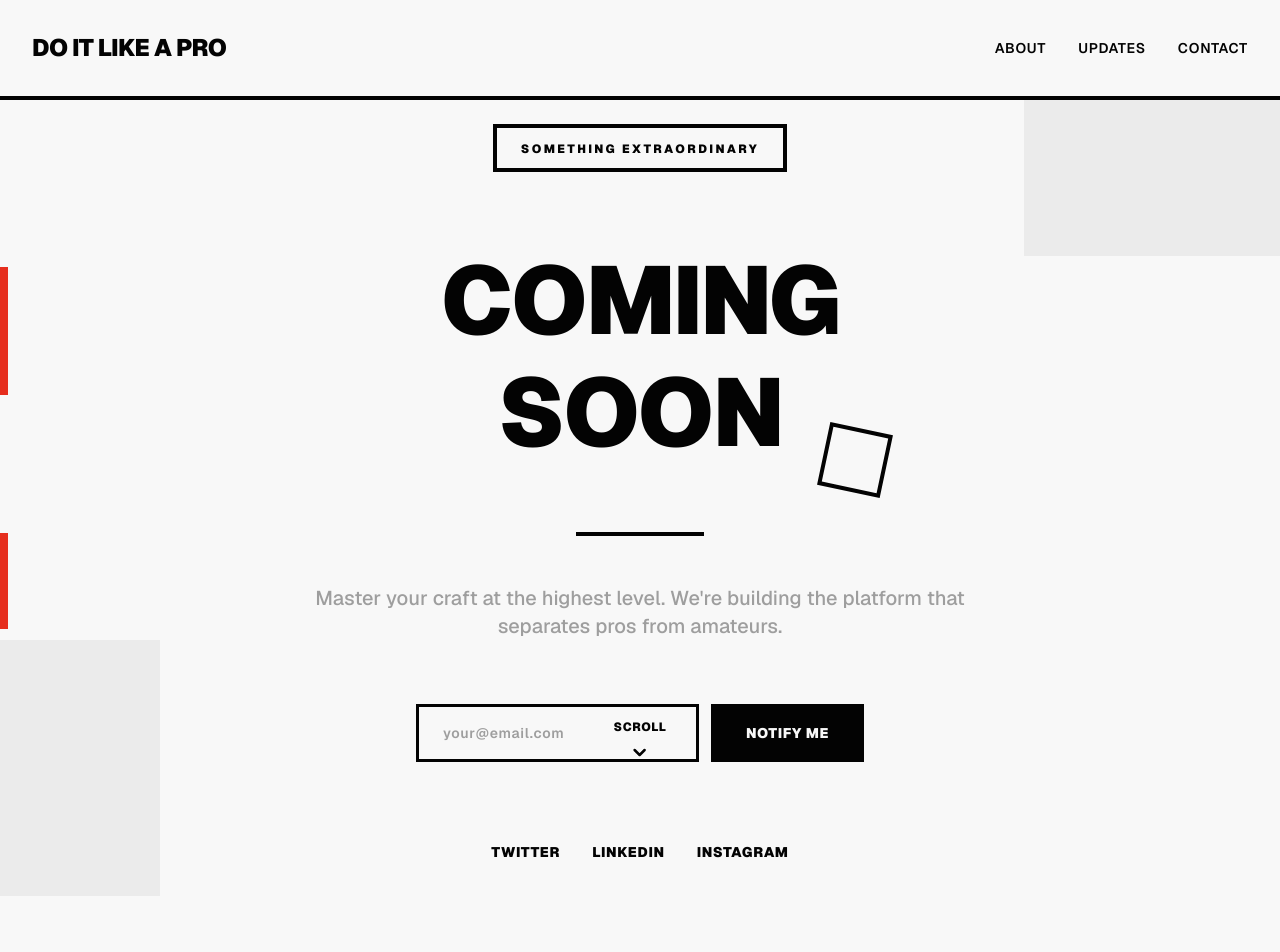
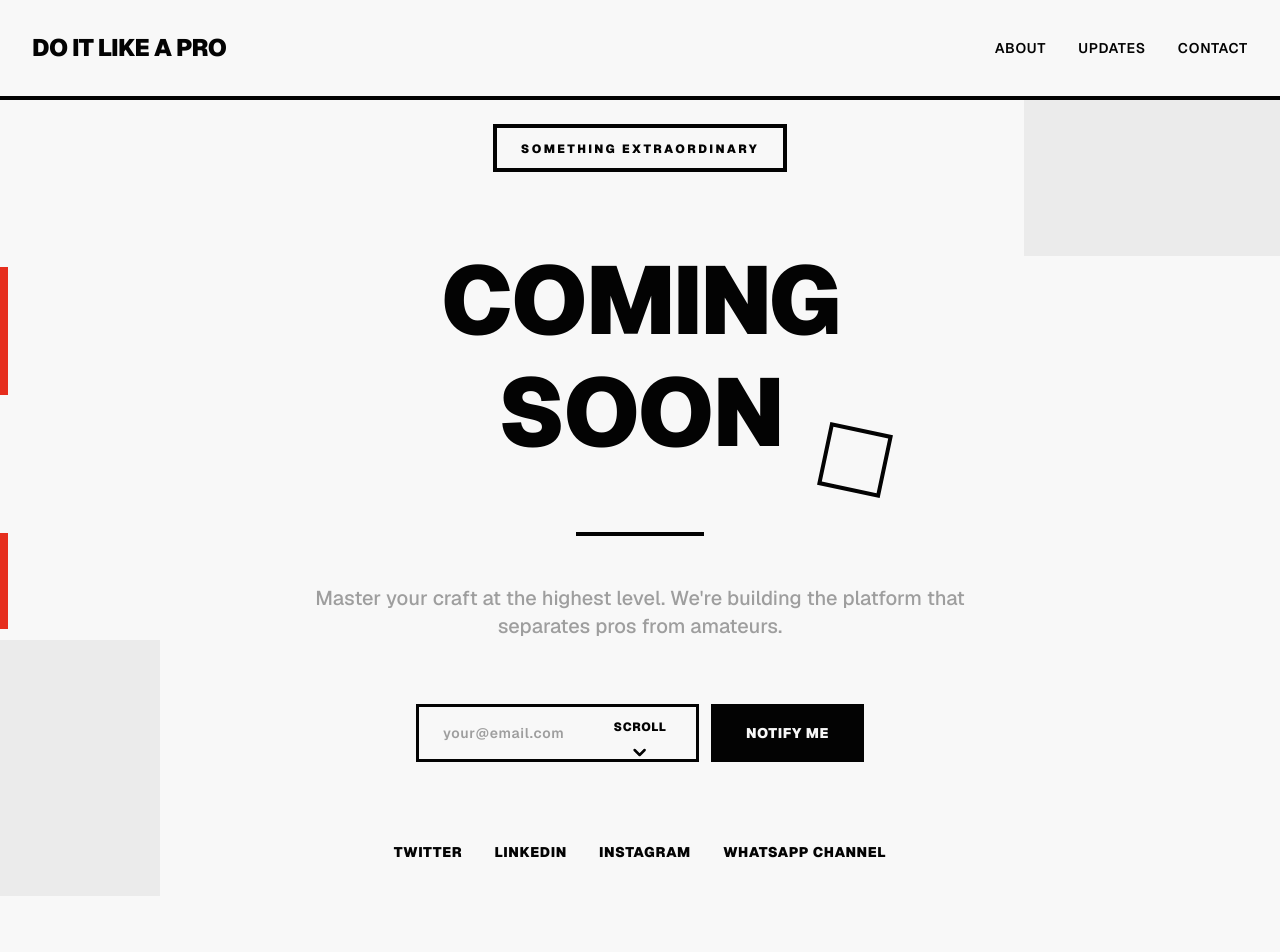
Before and after one commit to doitlikeapro/dilap-coming-soon, a Next.js app: page / in a window 1280 px wide. Shown: the top 952 px of the page. Built offline with nearby package versions, Linux system fonts and the light colour scheme; no server answers.

Commit message:
whatsapp channel link aaded

```diff
--- a/app/page.tsx
+++ b/app/page.tsx
@@ -187,6 +187,13 @@ export default function ComingSoonPage() {
           >
             INSTAGRAM
           </a>
+          <a
+            href="https://whatsapp.com/channel/0029VbC6wdR42DckDxGq2m39"
+            className="font-black text-sm uppercase tracking-wider hover:opacity-50 transition-opacity"
+            target="_blank"
+          >
+            WHATSAPP CHANNEL
+          </a>
         </div>
       </div>
 
```
